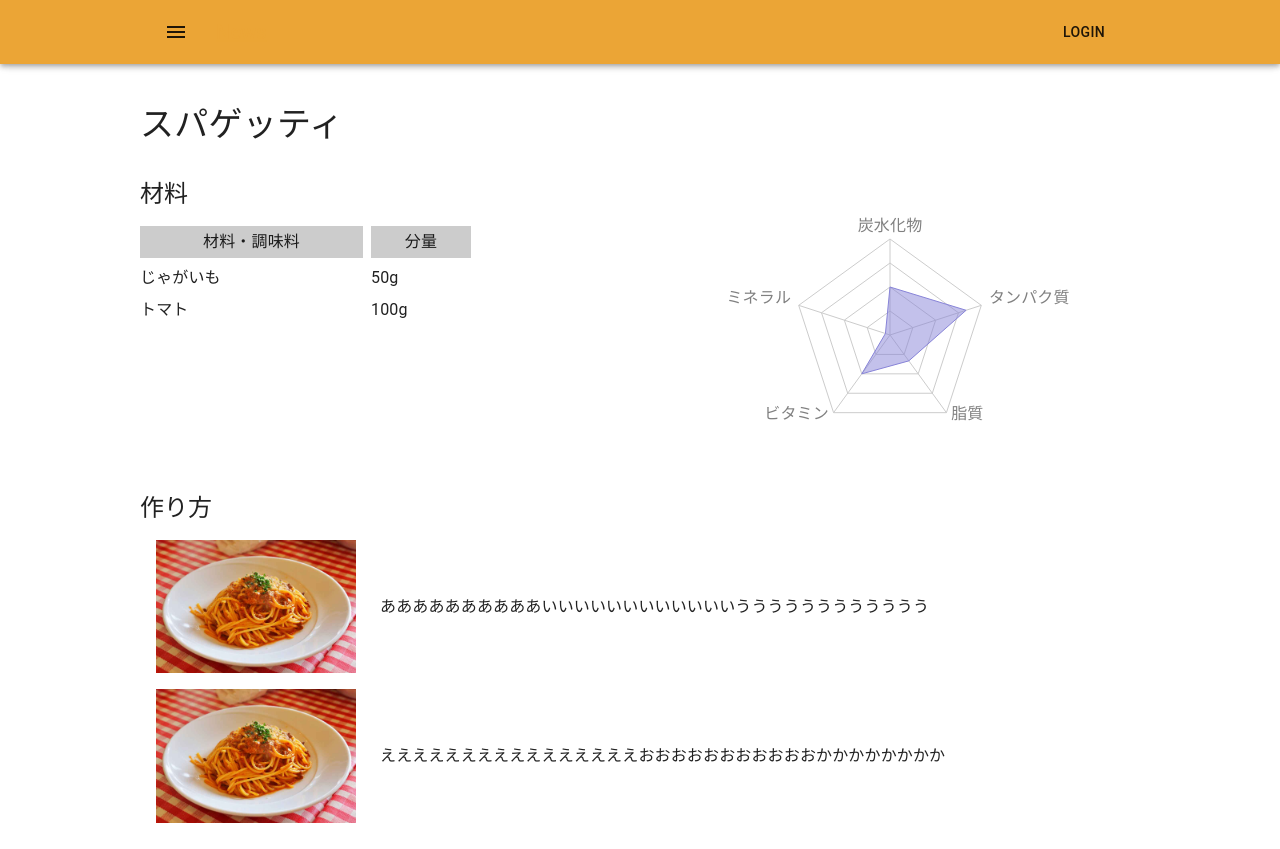
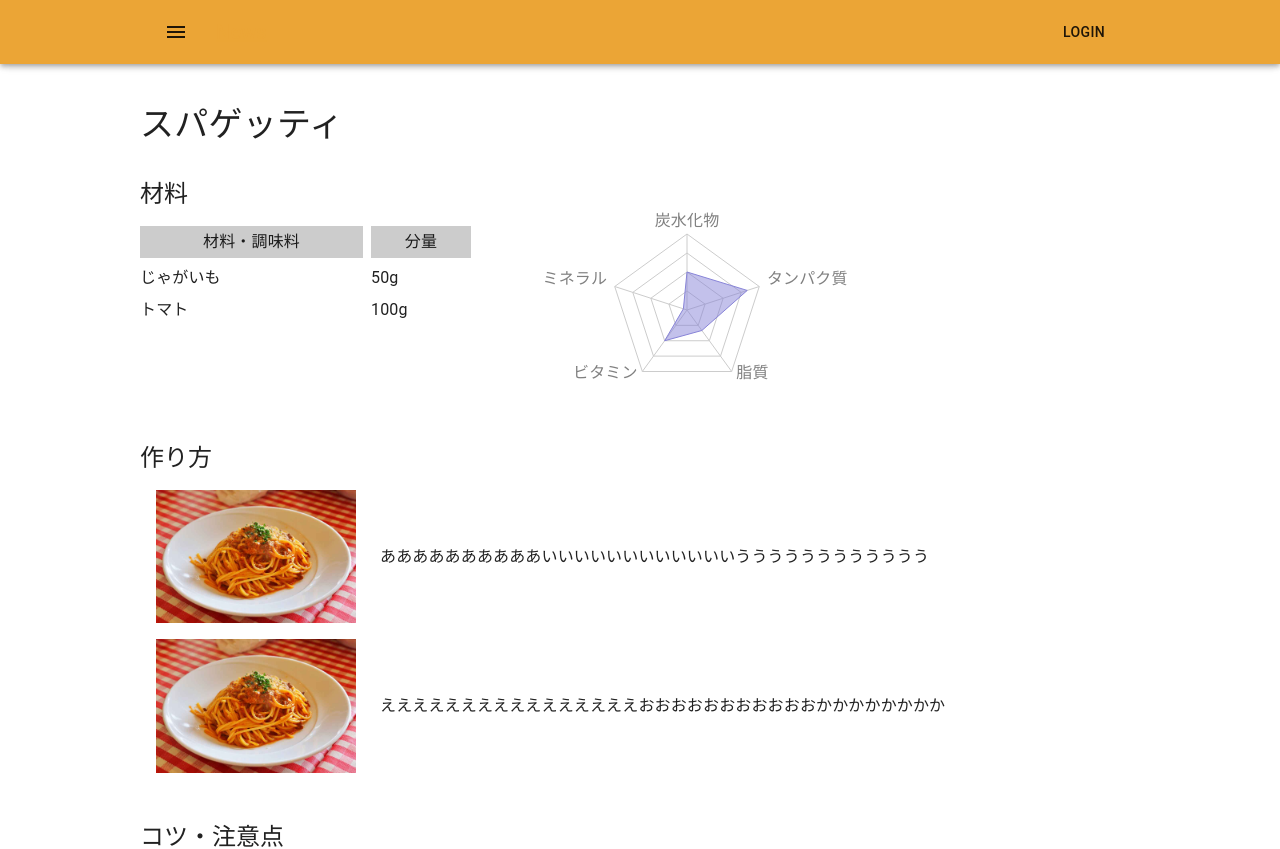
Before and after one commit to shou1027/cookma, a Next.js app: page /recipes/1 in a window 1280 px wide. Shown: the top 849 px of the page. Built offline with nearby package versions, Linux system fonts and the light colour scheme.

Commit message:
レーダーチャートサイズ調整

```diff
--- a/pages/recipes/[id]/index.tsx
+++ b/pages/recipes/[id]/index.tsx
@@ -140,8 +140,8 @@ const Recipe = () => {
             <Typography variant="h4">{recipe.title}</Typography>
             <Box mt={4}>
               <Typography variant="h5">材料</Typography>
-              <Stack direction="row">
-                <Box flex={1}>
+              <Stack direction="row" gap={2}>
+                <Box>
                   <Box mt={2}>
                     <Stack gap={1}>
                       <Stack direction="row" gap={1}>
@@ -174,18 +174,10 @@ const Recipe = () => {
                           gap={1}
                           key={ingredient.name}
                         >
-                          <Typography
-                            variant="body1"
-                            width="100%"
-                            maxWidth={223}
-                          >
+                          <Typography variant="body1" width={223}>
                             {ingredient.name}
                           </Typography>
-                          <Typography
-                            variant="body1"
-                            width="100%"
-                            maxWidth={100}
-                          >
+                          <Typography variant="body1" width={100}>
                             {ingredient.amount}g
                           </Typography>
                         </Stack>
@@ -193,9 +185,10 @@ const Recipe = () => {
                     </Stack>
                   </Box>
                 </Box>
+                <Box>
                   <RadarChart
-                  height={250}
-                  width={500}
+                    height={200}
+                    width={400}
                     data={[
                       {
                         subject: '炭水化物',
@@ -235,6 +228,7 @@ const Recipe = () => {
                       fillOpacity={0.5}
                     />
                   </RadarChart>
+                </Box>
               </Stack>
             </Box>
 
```
Lines whose indentation alone changed are shown as unchanged.
